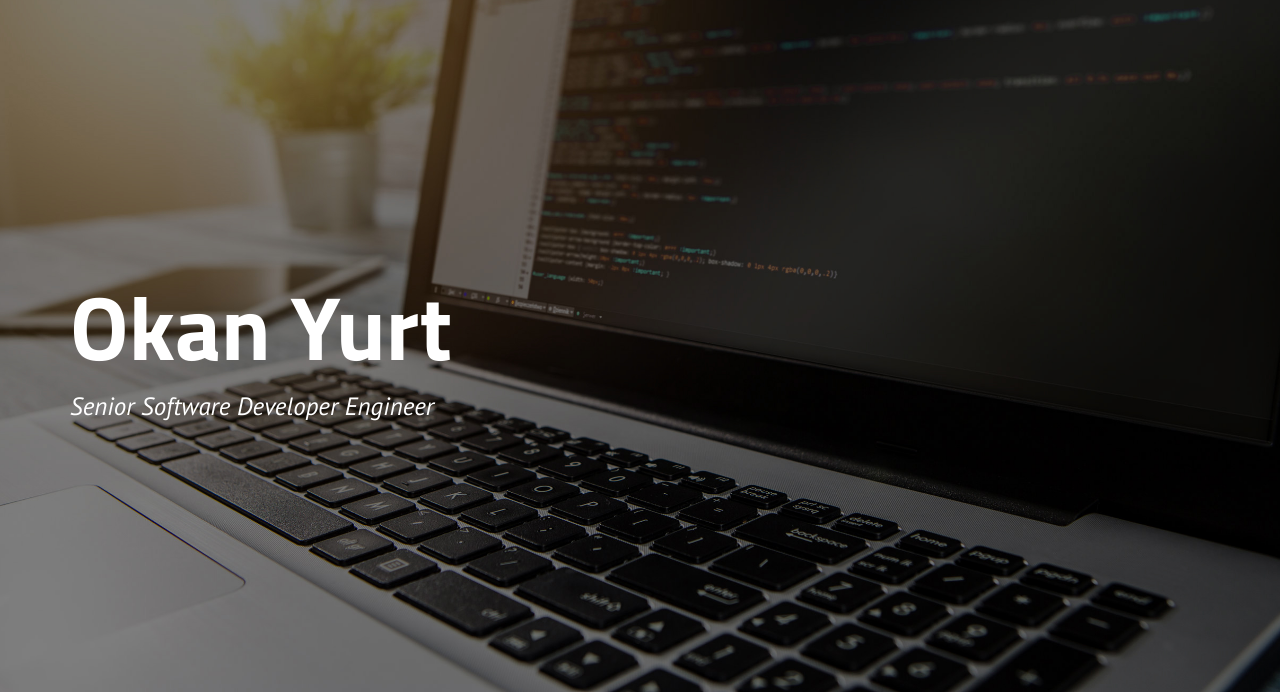
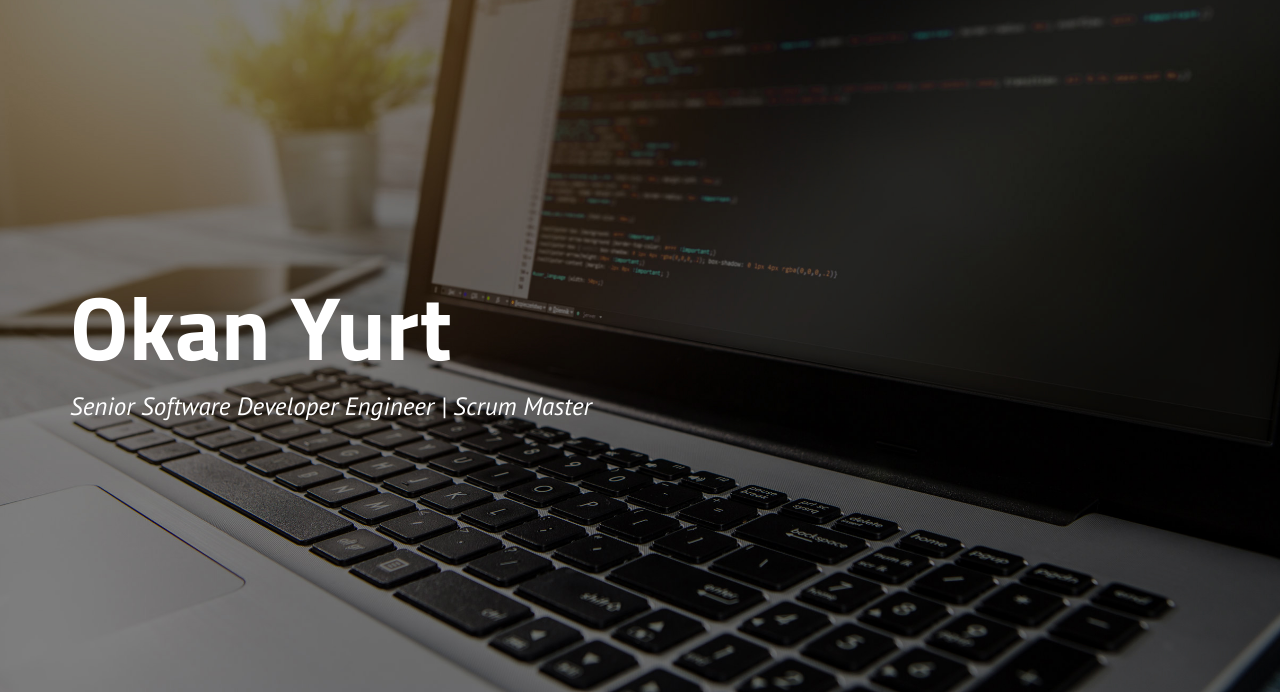
Before and after one commit to okanyurt/okanyurt.github.io, a plain HTML site: page index.html in a window 1280 px wide. Shown: the part 108-802 px from the top of the page. Drawn offline with Linux system fonts and the light colour scheme.

Commit message:
add scrum master for title

```diff
--- a/index.html
+++ b/index.html
@@ -80,7 +80,7 @@
 					<div class="row">
 						<div class="slider-content">
 							<h1 data-animation="fadeInUp" data-delay=".2s">Okan Yurt</h1>
-							<p data-animation="fadeInUp" data-delay=".4s">Senior Software Developer Engineer</p>
+							<p data-animation="fadeInUp" data-delay=".4s">Senior Software Developer Engineer | Scrum Master</p>
 						</div>
 					</div>
 				</div>
```
